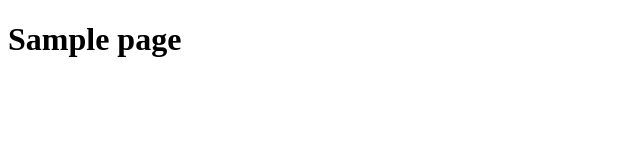
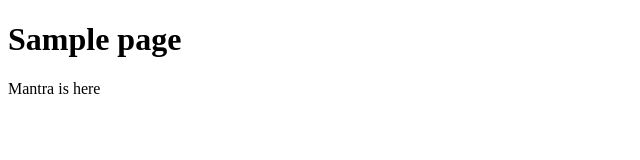
Before and after one commit to rajivmehtaflex/mp_exp, a plain HTML site: page index.html in a window 1280 px wide. Shown: the whole page, without its empty margins (0-640 px from the left). Drawn offline with Linux system fonts and the light colour scheme.

Commit message:
update code.

```diff
--- a/index.html
+++ b/index.html
@@ -7,5 +7,6 @@
 </head>
 <body>
     <h1>Sample page</h1>
+    <p>Mantra is here</p>
 </body>
 </html>
```
